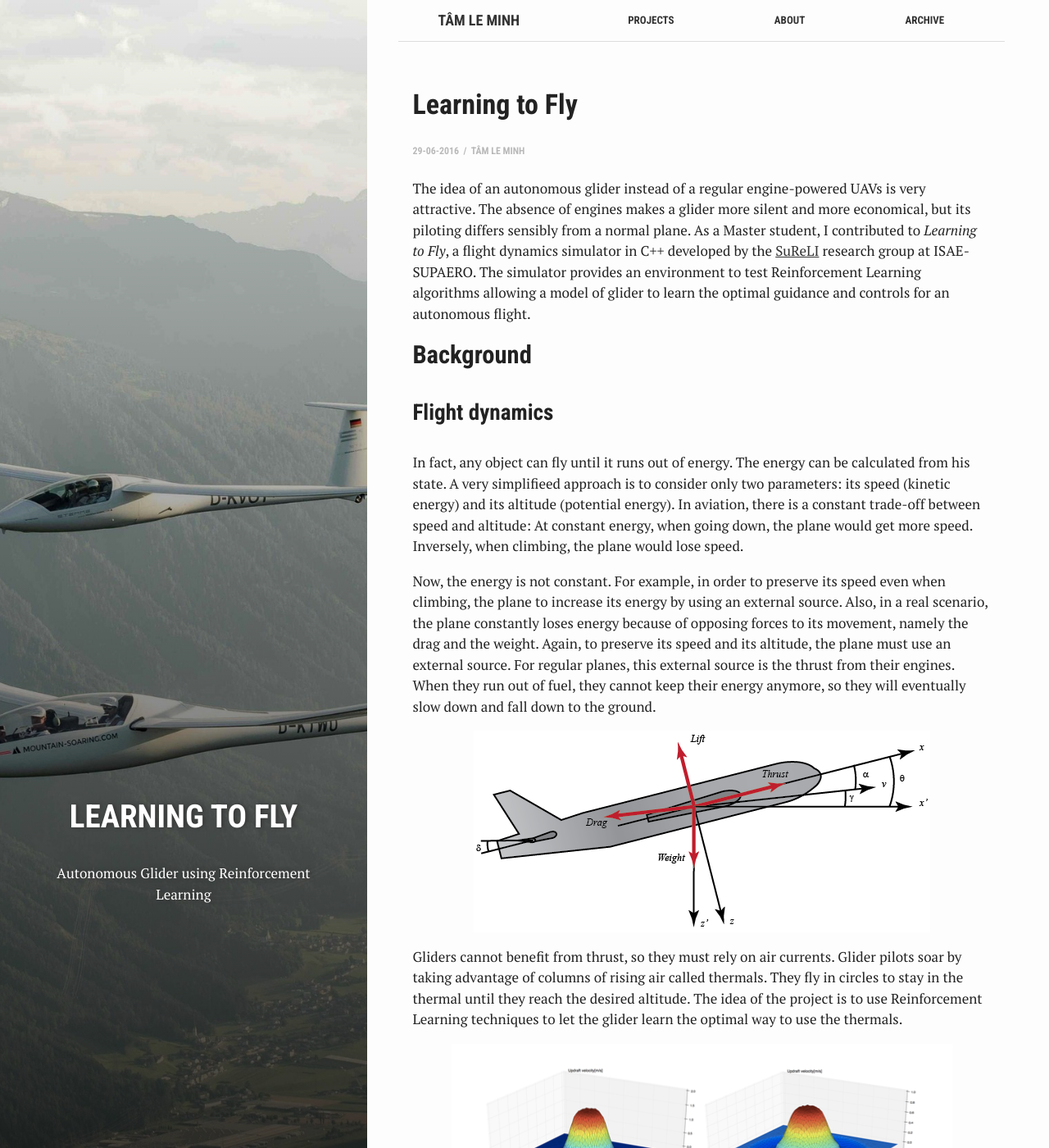
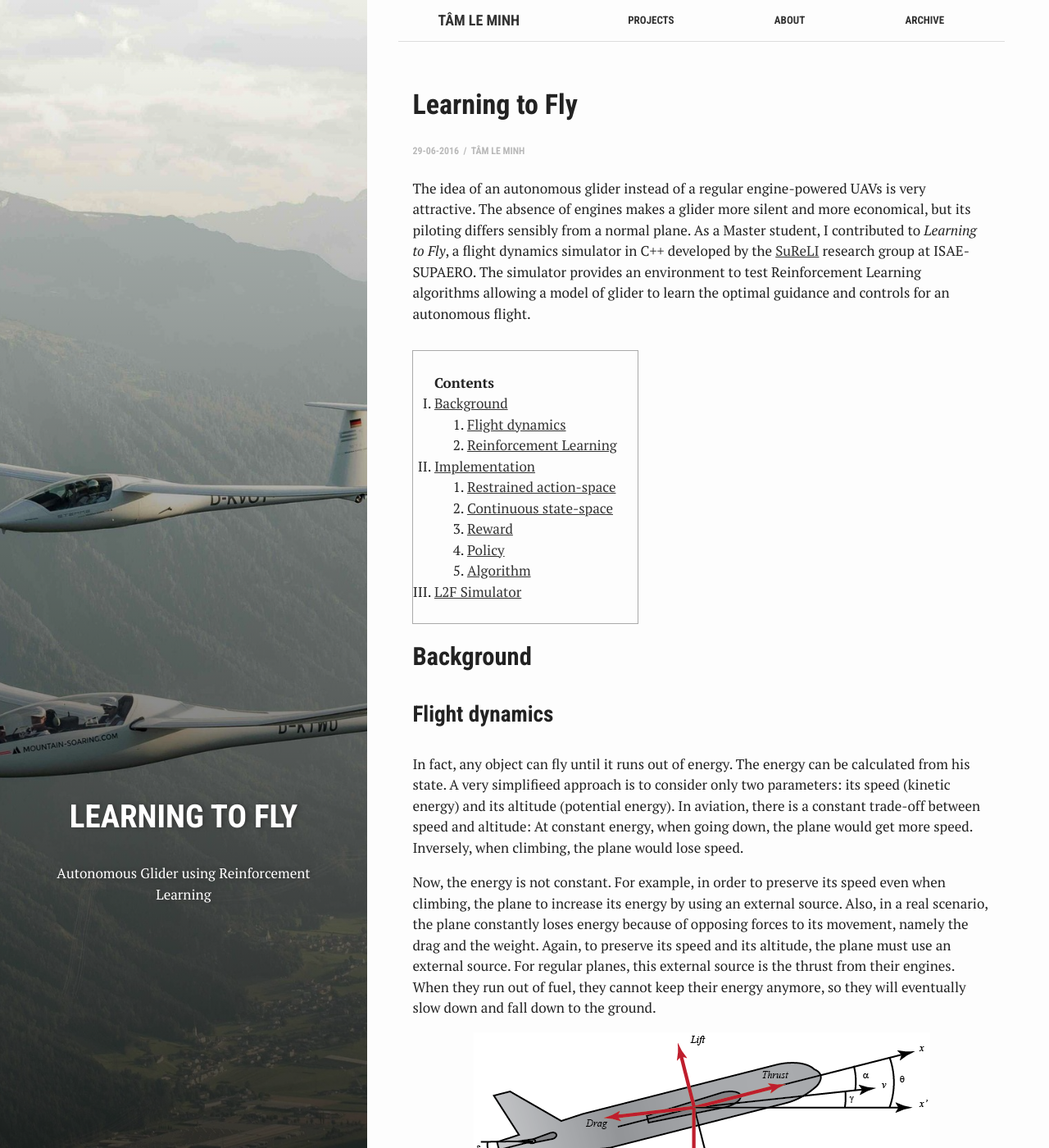
Before and after one commit to tam-leminh/tam-leminh.github.io_old, a Jekyll site: the page built from _posts/2016-06-29-learning-to-fly.md, in a window 1280 px wide and 1400 px high. Shown: the whole window at 82% size. Built offline with Jekyll 4.4.1, drawn with Linux system fonts in a browser that asks for light colours; formulas are drawn with MathJax 3.

Commit message:
ADD TOC to articles

```diff
--- a/_config.yml
+++ b/_config.yml
@@ -42,5 +42,8 @@ sass:
 
 images: '/assets/images'
 
+kramdown:
+  parse_block_html: true
+
 plugins:
   - jekyll-pseudocode-b
--- a/_posts/2016-06-29-learning-to-fly.md
+++ b/_posts/2016-06-29-learning-to-fly.md
@@ -16,6 +16,9 @@ sensibly from a normal plane. As a Master student, I contributed to *Learning to
 simulator in C++ developed by the [SuReLI](https://sureli.github.io) research group at ISAE-SUPAERO. The
 simulator provides an environment to test Reinforcement Learning algorithms allowing a model of glider
 to learn the optimal guidance and controls for an autonomous flight.
+
+* ToC
+{:toc}
 
 ## Background
 
--- a/assets/_sass/_layout.scss
+++ b/assets/_sass/_layout.scss
@@ -206,6 +206,23 @@ main {
   }
 }
 
+#markdown-toc::before {
+    content: "Contents";
+    font-weight: bold;
+}
+
+// Using numbers instead of bullets for listing
+#markdown-toc ul {
+    list-style: decimal;
+}
+
+#markdown-toc {
+    border: 1px solid #aaa;
+    padding: 1.5em;
+    list-style: upper-roman;
+    display: inline-block;
+}
+
 article {
   padding: 2em 1em;
   img,
```
Also changed, not shown: _posts/2016-06-28-draughts-ai.md (+4 -0 lines).
